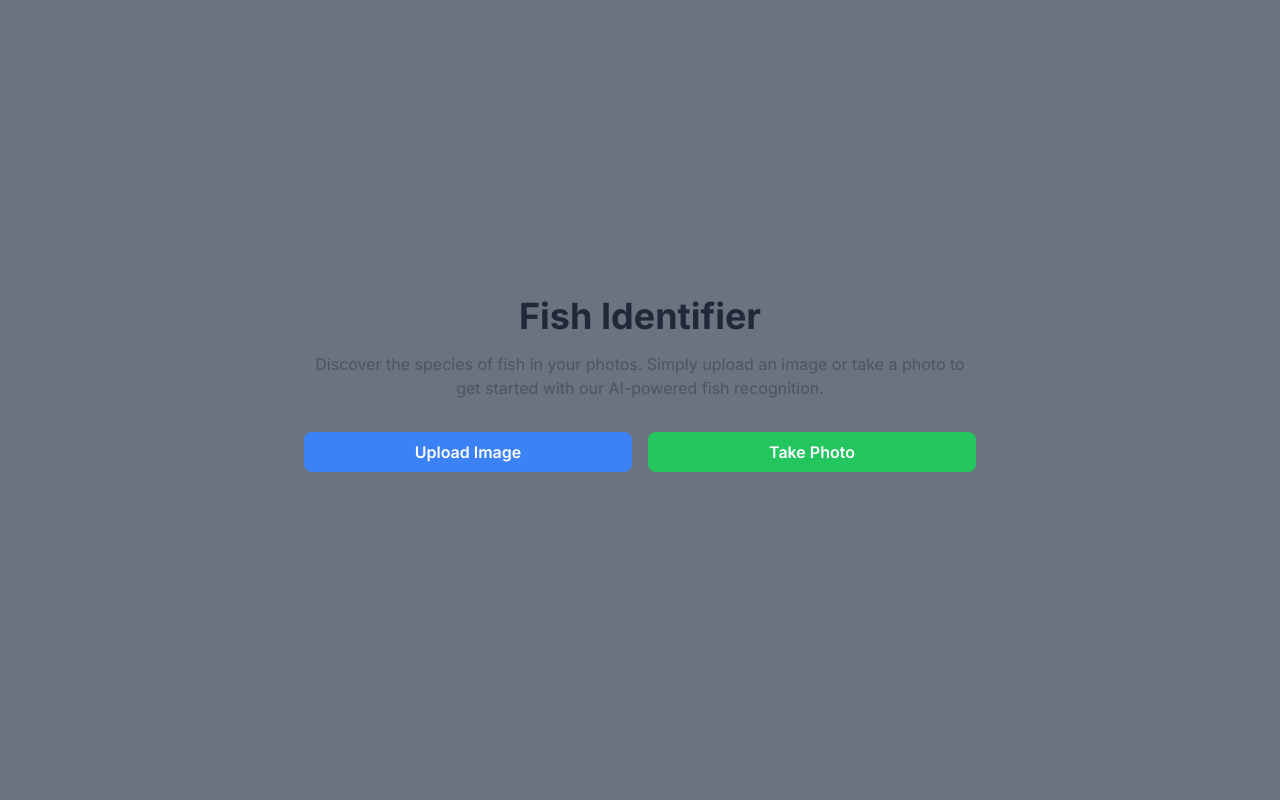
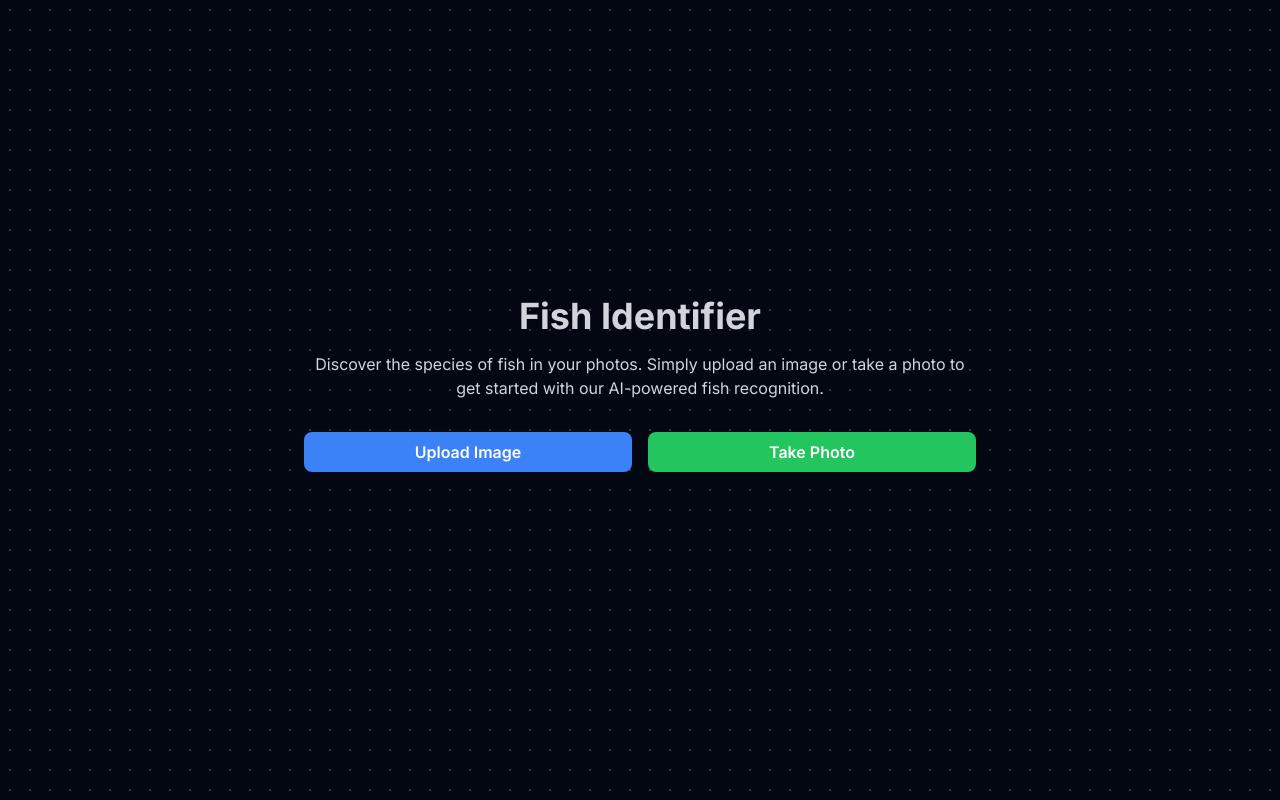
Before and after one commit to dejv0ld/Animal-Recognition-Ai-App, a Next.js app: page / in a window 1280 px wide. Built offline with nearby package versions, Linux system fonts and the light colour scheme.

Commit message:
change some styling for the background and text color.

```diff
--- a/src/app/components/ImageUploader.tsx
+++ b/src/app/components/ImageUploader.tsx
@@ -70,7 +70,7 @@ const ImageUploader: React.FC = () => {
 
       if (line.toLowerCase() === 'fish information') {
         formattedResult.push(
-          <h2 key={i} className="text-2xl font-bold mb-4 text-blue-900">
+          <h2 key={i} className="text-2xl font-bold mb-4 text-black">
             {line}
           </h2>
         );
@@ -80,7 +80,7 @@ const ImageUploader: React.FC = () => {
         currentMainSection = line.toLowerCase();
         if (currentMainSection !== 'interesting facts') {
           formattedResult.push(
-            <h3 key={i} className="text-lg font-bold mt-4 mb-2 text-blue-800">
+            <h3 key={i} className="text-lg font-bold mt-4 mb-2 text-gray-300">
               {line}
             </h3>
           );
@@ -91,7 +91,7 @@ const ImageUploader: React.FC = () => {
       ) {
         const [subSection, content] = line.split(':').map(cleanText);
         formattedResult.push(
-          <p key={i} className="mb-2 text-blue-700">
+          <p key={i} className="mb-2 text-gray-300">
             <span className="font-semibold">{subSection}:</span>{' '}
             {content || (lines[i + 1] ? cleanText(lines[i + 1]) : '')}
           </p>
@@ -101,7 +101,7 @@ const ImageUploader: React.FC = () => {
         interestingFacts.push(line);
       } else {
         formattedResult.push(
-          <p key={i} className="mb-2 text-blue-700">
+          <p key={i} className="mb-2 text-gray-300">
             {line}
           </p>
         );
@@ -112,10 +112,10 @@ const ImageUploader: React.FC = () => {
     if (interestingFacts.length > 0) {
       formattedResult.push(
         <div key="interesting-facts" className="mt-4">
-          <h3 className="text-lg font-bold mb-2 text-blue-800">
+          <h3 className="text-lg font-bold mb-2 text-gray-300">
             Interesting Facts
           </h3>
-          <ul className="list-disc pl-5 space-y-2 text-blue-700">
+          <ul className="list-disc pl-5 space-y-2 text-gray-300">
             {interestingFacts.map((fact, index) => (
               <li key={index}>{fact}</li>
             ))}
@@ -130,10 +130,10 @@ const ImageUploader: React.FC = () => {
   return (
     <div className="min-h-screen flex items-center justify-center p-4 bg-transparent">
       <div className="max-w-2xl w-full">
-        <h1 className="text-4xl font-bold mb-4 text-center text-gray-800">
+        <h1 className="text-4xl font-bold mb-4 text-center text-gray-300">
           Fish Identifier
         </h1>
-        <p className="text-center text-gray-600 mb-8">
+        <p className="text-center text-gray-300 mb-8">
           Discover the species of fish in your photos. Simply upload an image or
           take a photo to get started with our AI-powered fish recognition.
         </p>
@@ -176,17 +176,17 @@ const ImageUploader: React.FC = () => {
         )}
 
         {loading && (
-          <div className="text-center text-gray-600 mb-4">
+          <div className="text-center text-gray-300 mb-4">
             <p>Processing image...</p>
           </div>
         )}
 
         {result && (
-          <div className="bg-gray-100 bg-opacity-80 p-6 rounded-lg shadow-lg">
-            <h2 className="text-2xl font-semibold mb-4 text-left text-blue-900">
+          <div className="bg-gray-700 bg-opacity-10 p-6 rounded-lg shadow-lg">
+            <h2 className="text-2xl font-semibold mb-4 text-left text-gray-300">
               Fish Information:
             </h2>
-            <div className="text-sm text-left space-y-2">
+            <div className="text-sm text-left text-gray-300 space-y-2">
               {formatResult(result)}
             </div>
           </div>
--- a/src/app/page.tsx
+++ b/src/app/page.tsx
@@ -2,13 +2,20 @@ import Head from 'next/head';
 import ImageUploader from './components/ImageUploader';
 import './globals.css';
 
+import React from 'react';
+
 const Home: React.FC = () => {
   return (
-    <div className="min-h-screen flex flex-col items-center justify-center bg-gray-100">
-
-
-      <main className="flex flex-col max-w-screen-xl mx-auto items-center justify-center w-full flex-1 text-center bg-gray-500">
-
+    <div className="min-h-screen flex flex-col items-center justify-center bg-gray-950 relative">
+      <div
+        className="absolute inset-0 z-0"
+        style={{
+          backgroundImage:
+            'radial-gradient(rgba(156, 163, 175, 0.3) 1px, transparent 1px)',
+          backgroundSize: '20px 20px'
+        }}
+      />
+      <main className="flex flex-col max-w-screen-xl mx-auto items-center justify-center w-full flex-1 text-center z-10">
         <ImageUploader />
       </main>
     </div>
```
Also changed, not shown: src/app/globals.css (line endings or trailing spaces).
